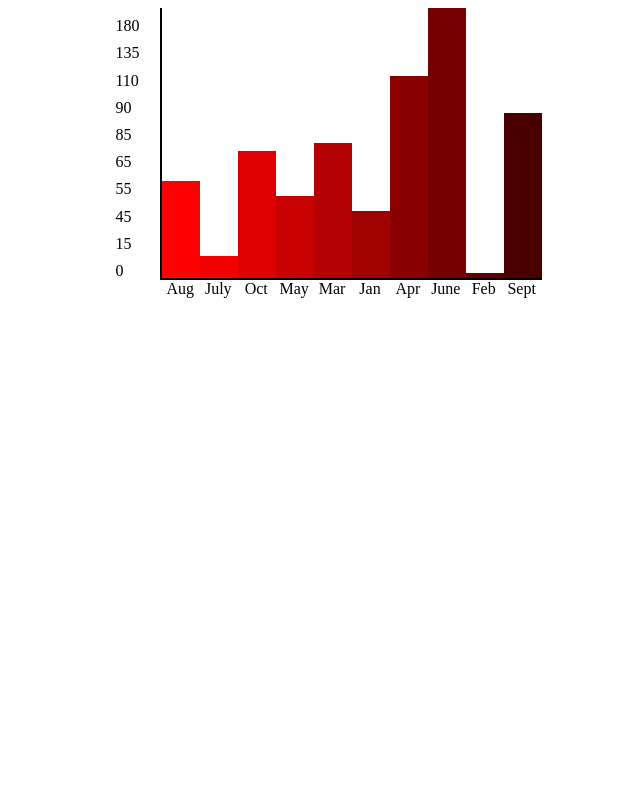
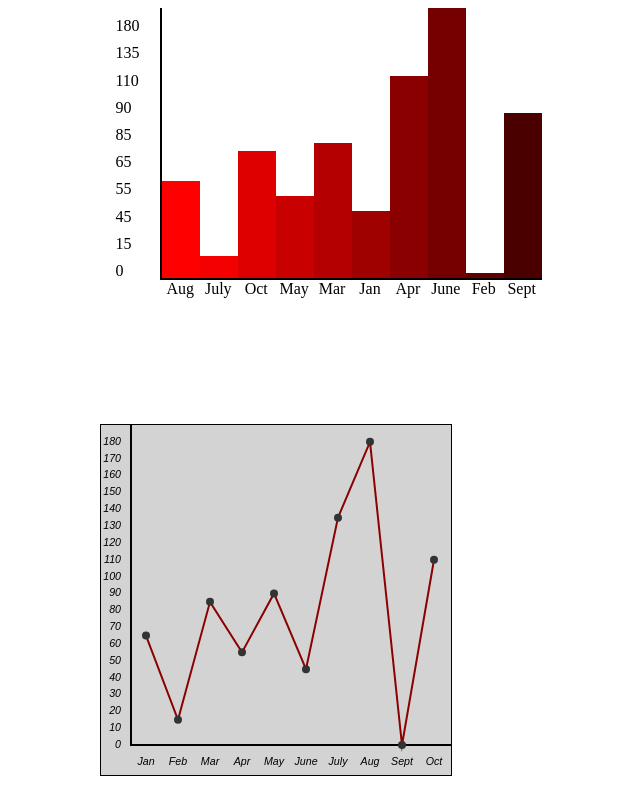
Before and after one commit to Vlada992/Task-charts-topNodes, a plain HTML site: page indexGraph.html in a window 1280 px wide. Shown: the whole page, without its empty margins (364-1004 px from the left). Drawn offline with nearby package versions, Linux system fonts and the light colour scheme.

Commit message:
final commit - tasks completed

```diff
--- a/barLineChart.js
+++ b/barLineChart.js
@@ -1,6 +1,11 @@
 
 
+
+/*Bar Chart functionality */
+//==================================================================================================================
 const storeValues = (() => {
+    let byId = id => document.getElementById( id ) ? document.getElementById( id ) : document.getElementsByClassName(id);
+    let byEl = el => document.createElement(el);
     let data = {
         values: [
             {X: "Jan",Y: 65},
@@ -16,28 +21,30 @@ const storeValues = (() => {
         ]
     };
 
-    let objValDesc = [...data.values].sort((a, b) => b['Y'] - a['Y']);
-    let yMax = objValDesc[0]['Y'], color = 285;
+    let objDesc = [...data.values].sort((a, b) => b['Y'] - a['Y']);
+    let yMax = objDesc[0]['Y'], color = 285;
+    let graph, xPadding = 30, yPadding = 30;
+
     return {
-        wrapperId: document.getElementById('main-wrapper-div'),
-        wrapperId1: document.getElementById('main-wrapper-div-1'),
-        yOsis: document.getElementById('y-osis'),
-        yEachEl: document.getElementsByClassName('y-el-class'),
-        arrVal: [objValDesc, yMax, color,data]
+        wrapperId: byId('main-wrapper-div'),
+        wrapperId1: byId('main-wrapper-div-1'),
+        yOsis: byId('y-osis'),
+        yEachEl: byId('y-el-class'),
+        arrVal: [objDesc, yMax, color, data],
+        graphVal:[graph, xPadding, yPadding],
+        byId,
+        byEl
     }
+
 })();
-console.log(storeValues)
 
 
+const barGraph = (arrV => {
+    let { byId, byEl, yOsis, wrapperId, wrapperId1} = storeValues;
 
-const barGraph = (() => {
-    let arrV = storeValues['arrVal'];
+    arrV[3]['values'].map((el, ind) => {
+        let divEl = byEl('DIV'), divEl1 = byEl('DIV'), yEl = byEl('P')
 
-    arrV[3]['values'].map((el, ind, arr) => {
-        let divEl = document.createElement('DIV');
-        let divEl1 = document.createElement('DIV');
-
-        let yEl = document.createElement('P')
         divEl.id = `each-bar-div-${ind}`;
         divEl1.id = `each-x-osis-${ind}`;
         divEl.className = 'div-el-class'
@@ -49,13 +56,87 @@ const barGraph = (() => {
 
         yEl.appendChild(contentY)
         divEl1.appendChild(contentX)
-        storeValues['yOsis'].appendChild(yEl)
-        storeValues['wrapperId1'].appendChild(divEl1)
-        storeValues['wrapperId'].appendChild(divEl)
-        document.getElementById(divEl.id).style.height = `${el.Y  ? el.Y + (el.Y / 2) : el.Y + 5}px`;
+        yOsis.appendChild(yEl)
+        wrapperId1.appendChild(divEl1)
+        wrapperId.appendChild(divEl)
+        byId(divEl.id).style.height = `${el.Y  ? el.Y + (el.Y / 2) : el.Y + 5}px`;
 
-        storeValues['yOsis'].style.height = arrV[1] + (arrV[1] / 2)
+        yOsis.style.height = arrV[1] + (arrV[1] / 2)
         arrV[2] = arrV[2] > 20 ? arrV[2] - 21 : arrV[2]
-        document.getElementById(divEl.id).style.backgroundColor = `rgb(${arrV[2]},0,0)`
+        byId(divEl.id).style.backgroundColor = `rgb(${arrV[2]},0,0)`;
     })
-})();
+})(storeValues['arrVal'])
+//==================================================================================================================
+/*Bar Chart functionality */
+
+
+
+
+/*Line Chart functionality */
+//==================================================================================================================
+// Returns the max Y value in our data list
+const lineGraph = ( arrData => {
+let arr = arrData.values, len = arr.length;
+let [graph, xPadding, yPadding] = storeValues['graphVal'];
+let hgt, c;
+
+function getMaxY() {
+let max = 0;
+    for(var i = 0; i < len; i ++) {
+        if(arr[i]['Y'] > max) max = arr[i]['Y'];
+    }
+    return max += 10 - max % 10;
+};
+
+// Return the x pixel for a graph point
+function getXPixel(val) {
+    return ((graph.width() - xPadding) / len) * val + (xPadding * 1.5);
+}
+
+// Return the y pixel for a graph point
+function getYPixel(val) {
+    return hgt - (((hgt - yPadding) / getMaxY()) * val) - yPadding;
+}
+
+$(document).ready(() => {
+    graph = $('#graph'), hgt = graph.height(), c = graph[0].getContext('2d');
+    c.lineWidth = 2;
+    c.strokeStyle = '#000';
+    c.font = 'italic 8pt sans-serif';
+    c.textAlign = "center";
+
+    // Draw the axises
+    c.beginPath();
+    c.moveTo(xPadding, 0);
+    c.lineTo(xPadding, hgt - yPadding);
+    c.lineTo(graph.width(), hgt - yPadding);
+    c.stroke();
+
+    arr.map((el,i) => c.fillText(el['X'], getXPixel(i), hgt - yPadding + 20) );
+
+    // Draw the Y value texts
+    c.textAlign = "right"
+    c.textBaseline = "middle";
+    for(let i = 0; i < getMaxY(); i += 10) {
+        c.fillText(i, xPadding - 10, getYPixel(i));
+    }
+    c.strokeStyle = 'darkred';
+
+    // Draw the line graph
+    c.beginPath();
+    c.moveTo(getXPixel(0), getYPixel(arr[0]['Y']));
+    for(var i = 1; i < len; i ++) {
+        c.lineTo(getXPixel(i), getYPixel(arr[i]['Y']));
+    }
+    c.stroke();
+
+    // Draw the dots
+    c.fillStyle = '#333';
+    arr.forEach( (el,i) => {
+        c.beginPath();
+        c.arc(getXPixel(i), getYPixel(el['Y']), 4, 0, Math.PI * 2, true);
+        c.fill();
+    })
+})
+})(storeValues['arrVal'][3]);
+//==================================================================================================================
--- a/findParentNode.js
+++ b/findParentNode.js
@@ -48,4 +48,4 @@ function findTopNode(flatArr) {
     }
 };
 
-//console.log("one test example:",findTopNode([]));
+//console.log("one test example for if/else:",findTopNode([]));
--- a/indexGraph.html
+++ b/indexGraph.html
@@ -7,6 +7,7 @@
     <title>Bar and line graph (chart)</title>
     <meta name="viewport" content="width=device-width, initial-scale=1">
     <link rel="stylesheet" type="text/css" media="screen" href="styleChart.css" />
+    <script src="http://ajax.aspnetcdn.com/ajax/jQuery/jquery-1.6.1.min.js"></script>
 </head>
 
 <body>
@@ -15,21 +16,26 @@
 
         <div id='y-osis'></div>
         <div id='main-wrapper-div'>
+        </div>
+        <div id='x-osis'></div>
 
+
+    </div>
+
+    <div class='flex-container-div'>
+        <div id='y-osis-1'></div>
+        <div id='main-wrapper-div-1'>
         </div>
 
-        <div id='x-osis'></div>
 
     </div>
 
 
+    <div class='flex-container-div-1'>
+    <canvas id="graph" width="350" height="350"></canvas>
+    </div>
 
-    <div class='flex-container-div'>
-        <div id='y-osis-1'></div>
 
-        <div id='main-wrapper-div-1'>
-        </div>
-    </div>
 
 
     <script src="barLineChart.js"></script>
--- a/styleChart.css
+++ b/styleChart.css
@@ -1,7 +1,7 @@
+/*Js bar  chart styling*/
 #each-bar-div {
     background-color: darkred;
 }
-
 
 #main-wrapper-div {
     display: flex;
@@ -19,7 +19,6 @@
     justify-content: center;
     width: 30%;
 }
-
 
 .div-el-class {
     width: 30%;
@@ -46,7 +45,6 @@
     align-items: flex-end;
 }
 
-
 #y-osis {
     display: flex;
     width: 150px;
@@ -67,10 +65,32 @@
 }
 
 
-
-
 .paragraph-class {
     widows: 50px;
     height: 30px;
     border: 2px solid green;
 }
+
+/*Js bar  chart styling*/
+
+
+
+
+/*Canvas line chart styling*/
+canvas {
+    border: 1px solid black;
+}
+
+
+.flex-container-div-1 {
+    display: flex;
+    justify-content: center;
+    margin-top: 10%;
+}
+
+#graph {
+    background-color: lightgray;
+
+}
+
+/*Canvas line chart styling*/
```
